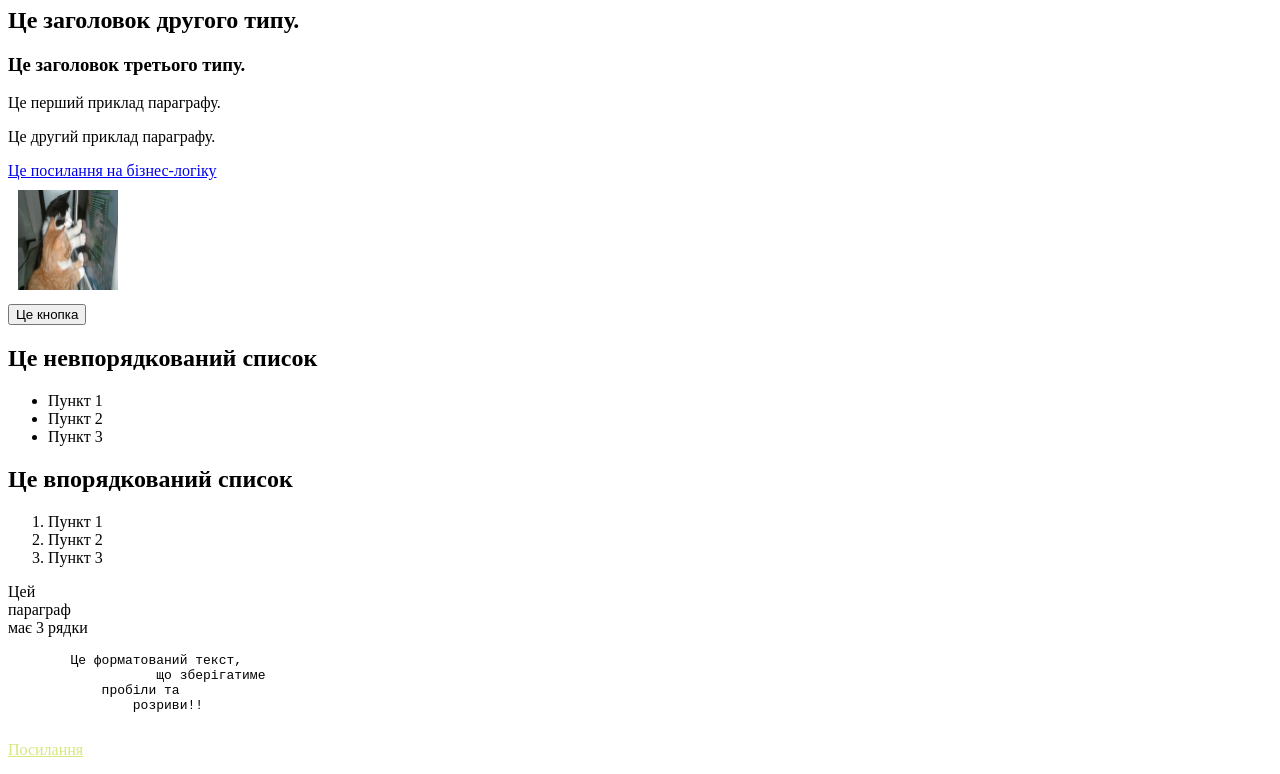
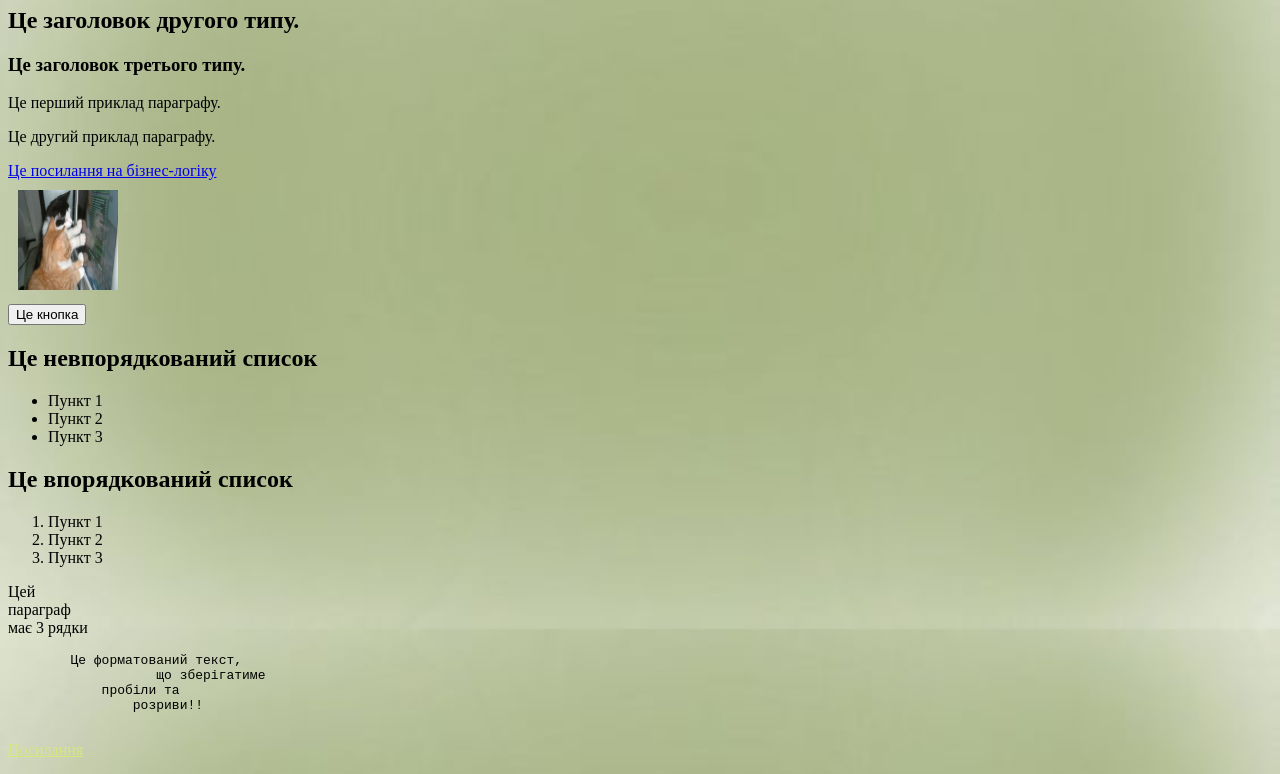
Before and after one commit to fireflyy13/WebIndividual, a plain HTML site: page index.html in a window 1280 px wide. Shown: the part 171-945 px from the top of the page. Drawn offline with Linux system fonts and the light colour scheme; files whose address does not match are found by name.

Commit message:
Add final url

```diff
--- a/styles.css
+++ b/styles.css
@@ -1,5 +1,5 @@
 body {
-  background-image: url(images\d20dced4f45f1c9b25e8313a6b796c8b.jpg);
+  background-image: url(images/d20dced4f45f1c9b25e8313a6b796c8b.jpg);
   background-repeat: no-repeat;
   background-attachment: fixed;
   background-size: 100% 100%;
```
